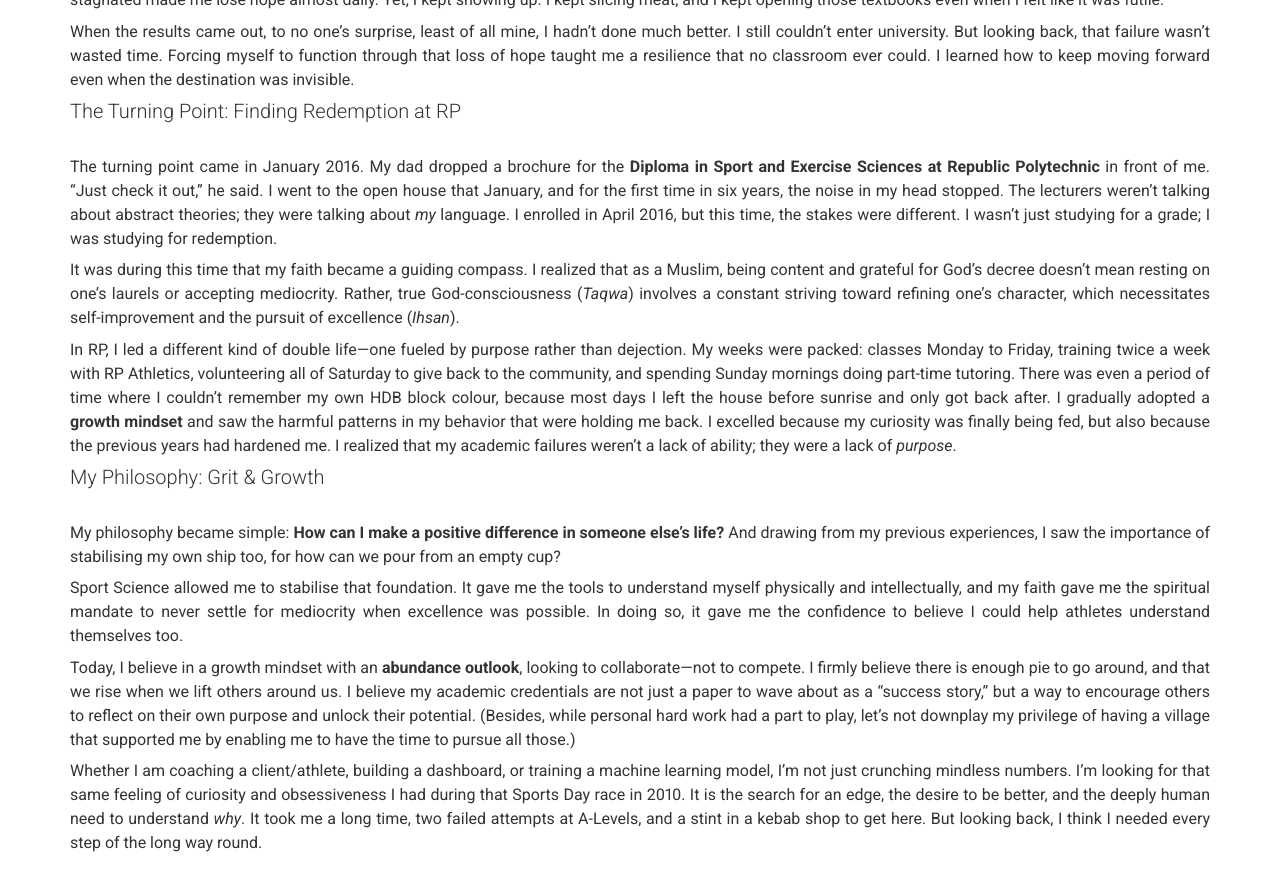
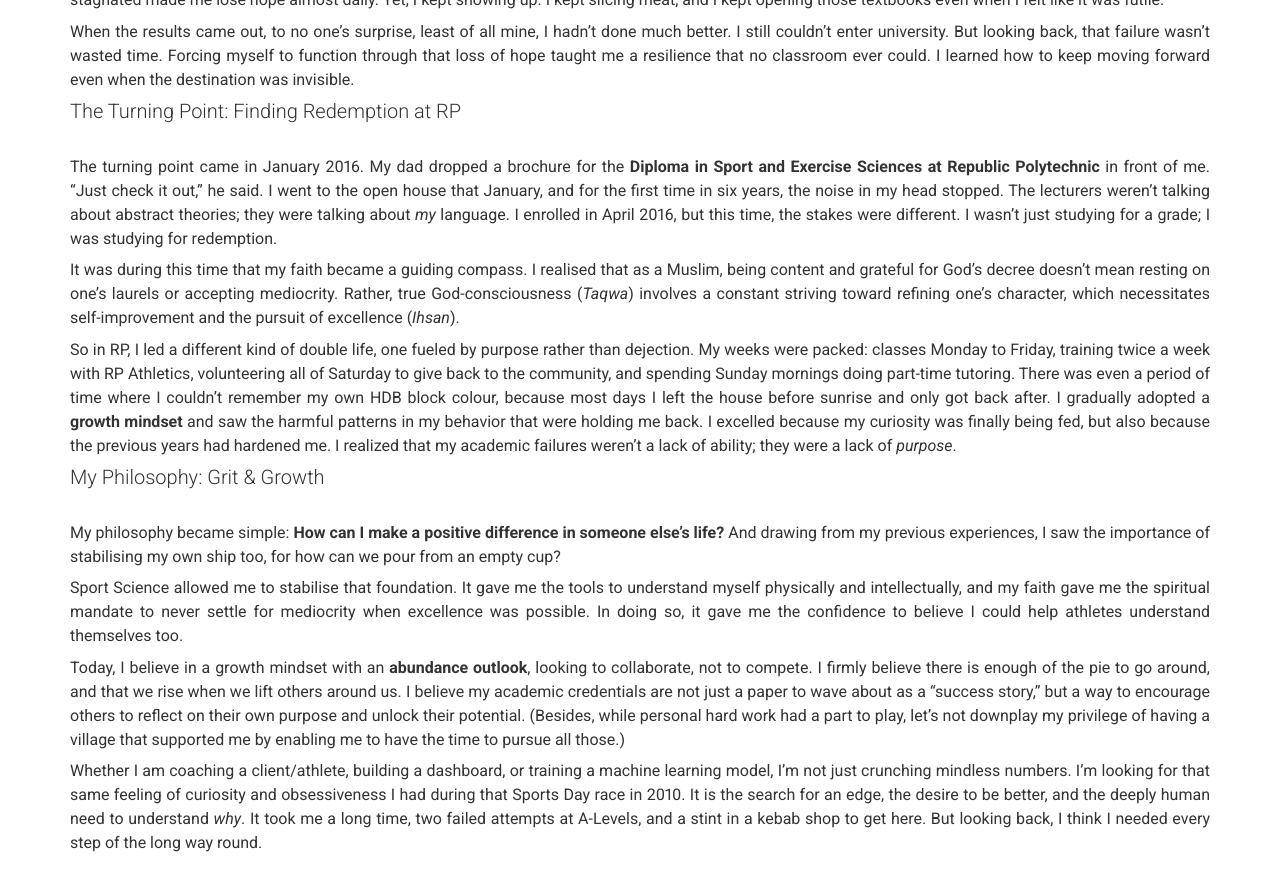
Before and after one commit to ibrahim-nasaruddin/ibrahim-nasaruddin.github.io, a Jekyll site: the page built from index.md, in a window 1280 px wide and 900 px high, scrolled down 8114 px. Shown: the top 891 px of the window. Built offline with Jekyll 4.4.1, drawn with Linux system fonts in a browser that asks for light colours; nearby versions of some CDN libraries.

Commit message:
Fix typos and improve clarity in _config.yml

```diff
--- a/_config.yml
+++ b/_config.yml
@@ -286,9 +286,9 @@ content:
       <br>
       The turning point came in January 2016. My dad dropped a brochure for the **Diploma in Sport and Exercise Sciences at Republic Polytechnic** in front of me. "Just check it out," he said. I went to the open house that January, and for the first time in six years, the noise in my head stopped. The lecturers weren't talking about abstract theories; they were talking about *my* language. I enrolled in April 2016, but this time, the stakes were different. I wasn't just studying for a grade; I was studying for redemption.
 
-      It was during this time that my faith became a guiding compass. I realized that as a Muslim, being content and grateful for God's decree doesn't mean resting on one's laurels or accepting mediocrity. Rather, true God-consciousness (*Taqwa*) involves a constant striving toward refining one's character, which necessitates self-improvement and the pursuit of excellence (*Ihsan*).
+      It was during this time that my faith became a guiding compass. I realised that as a Muslim, being content and grateful for God's decree doesn't mean resting on one's laurels or accepting mediocrity. Rather, true God-consciousness (*Taqwa*) involves a constant striving toward refining one's character, which necessitates self-improvement and the pursuit of excellence (*Ihsan*).
 
-      In RP, I led a different kind of double life—one fueled by purpose rather than dejection. My weeks were packed: classes Monday to Friday, training twice a week with RP Athletics, volunteering all of Saturday to give back to the community, and spending Sunday mornings doing part-time tutoring. There was even a period of time where I couldn't remember my own HDB block colour, because most days I left the house before sunrise and only got back after. I gradually adopted a **growth mindset** and saw the harmful patterns in my behavior that were holding me back. I excelled because my curiosity was finally being fed, but also because the previous years had hardened me. I realized that my academic failures weren't a lack of ability; they were a lack of *purpose*.
+      So in RP, I led a different kind of double life, one fueled by purpose rather than dejection. My weeks were packed: classes Monday to Friday, training twice a week with RP Athletics, volunteering all of Saturday to give back to the community, and spending Sunday mornings doing part-time tutoring. There was even a period of time where I couldn't remember my own HDB block colour, because most days I left the house before sunrise and only got back after. I gradually adopted a **growth mindset** and saw the harmful patterns in my behavior that were holding me back. I excelled because my curiosity was finally being fed, but also because the previous years had hardened me. I realized that my academic failures weren't a lack of ability; they were a lack of *purpose*.
       <br>
       ## My Philosophy: Grit & Growth
       <br>
@@ -296,7 +296,7 @@ content:
 
       Sport Science allowed me to stabilise that foundation. It gave me the tools to understand myself physically and intellectually, and my faith gave me the spiritual mandate to never settle for mediocrity when excellence was possible. In doing so, it gave me the confidence to believe I could help athletes understand themselves too.
 
-      Today, I believe in a growth mindset with an **abundance outlook**, looking to collaborate—not to compete. I firmly believe there is enough pie to go around, and that we rise when we lift others around us. I believe my academic credentials are not just a paper to wave about as a "success story," but a way to encourage others to reflect on their own purpose and unlock their potential. (Besides, while personal hard work had a part to play, let's not downplay my privilege of having a village that supported me by enabling me to have the time to pursue all those.)
+      Today, I believe in a growth mindset with an **abundance outlook**, looking to collaborate, not to compete. I firmly believe there is enough of the pie to go around, and that we rise when we lift others around us. I believe my academic credentials are not just a paper to wave about as a "success story," but a way to encourage others to reflect on their own purpose and unlock their potential. (Besides, while personal hard work had a part to play, let's not downplay my privilege of having a village that supported me by enabling me to have the time to pursue all those.)
 
       Whether I am coaching a client/athlete, building a dashboard, or training a machine learning model, I’m not just crunching mindless numbers. I’m looking for that same feeling of curiosity and obsessiveness I had during that Sports Day race in 2010. It is the search for an edge, the desire to be better, and the deeply human need to understand *why*. It took me a long time, two failed attempts at A-Levels, and a stint in a kebab shop to get here. But looking back, I think I needed every step of the long way round.
 
```
